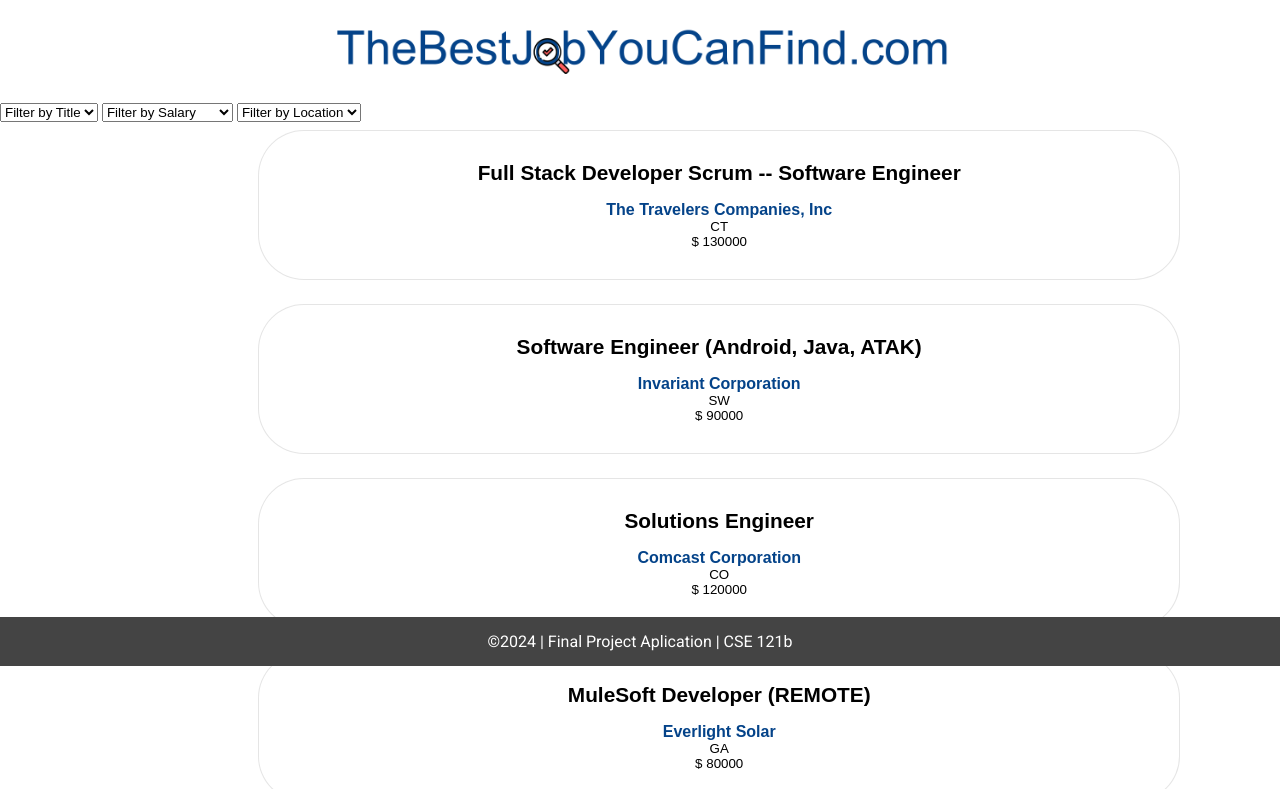
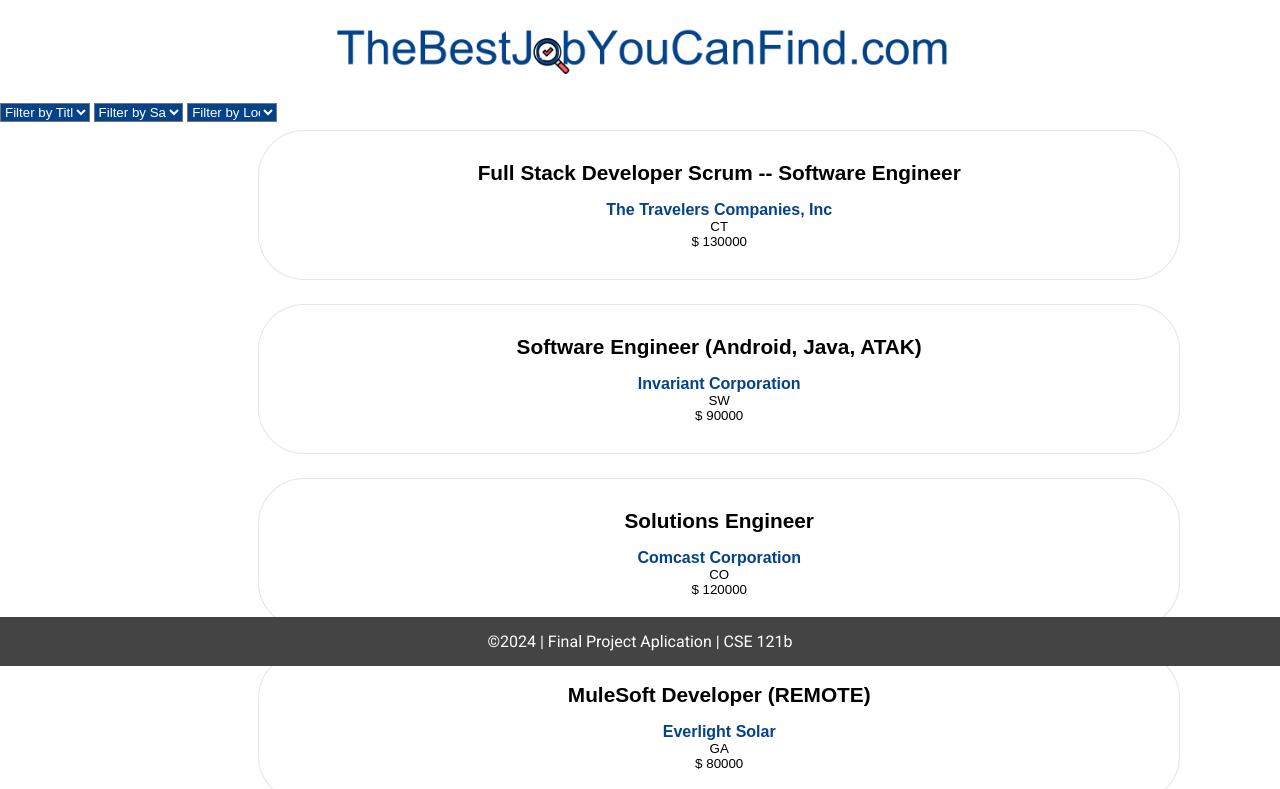
Before and after one commit to ealbanca/cse121b, a plain HTML site: page finalProject.html in a window 1280 px wide. Shown: the part 134-923 px from the top of the page. Drawn offline with Linux system fonts and the light colour scheme.

Commit message:
complete

```diff
--- a/finalProject.html
+++ b/finalProject.html
@@ -24,7 +24,7 @@
         </ul>
     </nav>
     <main id="gridly">
-        <h1>Final Project Aplication</h1>
+        <h1>Final Project Aplication- Hared Albancando Robles</h1>
         <div id="image-box">
             <img id= "imageTitle" src="images/Title.png" alt="TheBestJobYouCanFind.com">
         </div>
@@ -39,9 +39,9 @@
 
         <select id="filtered2" title="Choose a data filter 2.">
             <option value="" disabled selected>Filter by Salary</option>
-            <option value="50000">50000 - 75000</option>
-            <option value="75000">75000 - 100000</option>
-            <option value="more">More than 100000</option>
+            <option value="50000">$50,000 - $75,000</option>
+            <option value="75000">$75,000 - $100,000</option>
+            <option value="more">More than $100,000</option>
             <option value="all">No Filter</option>
         </select>
 
--- a/styles/main.css
+++ b/styles/main.css
@@ -324,7 +324,22 @@
 }
 
 #filtered {
-    margin-top: auto;
+    width: 7%;
+    align-items: center;
+    background-color: #044389;
+    color: white;
+}
+
+#filtered2 {
+    width: 7%;
+    background-color: #044389;
+    color: white;
+}
+
+#filtered3 {
+    width: 7%;
+    background-color: #044389;
+    color: white;
 }
 
 
```
